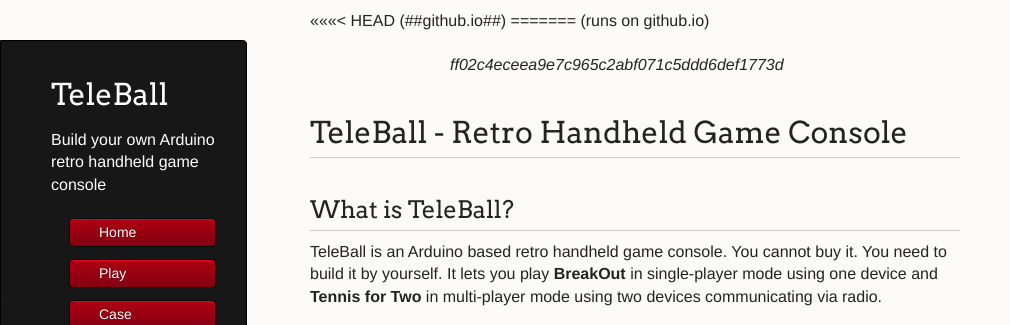
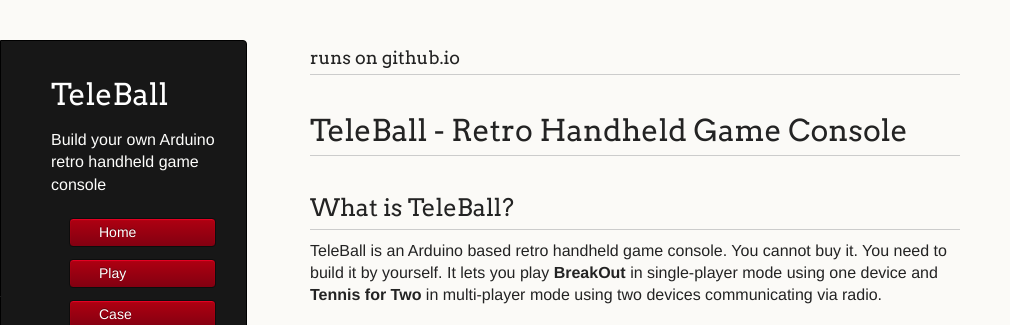
Before and after one commit to sy2002/TeleBall, a Jekyll site: the page built from index.md, in a window 1280 px wide and 900 px high, cut to the strip 0-325 px from the top of the window. Shown: the whole strip, without its empty margins (0-1010 px from the left). Built offline with Jekyll 4.4.1, drawn with Linux system fonts in a browser that asks for light colours.

Commit message:
wip resolve GitHub Pages display issues

```diff
--- /dev/null
+++ b/CNAME
@@ -0,0 +1 @@
+teleball.org
--- a/index.md
+++ b/index.md
@@ -3,11 +3,7 @@
 layout: default
 ---
 
-<<<<<<< HEAD
-(##github.io##)
-=======
-(runs on github.io)
->>>>>>> ff02c4eceea9e7c965c2abf071c5ddd6def1773d
+### runs on github.io ###
 
 TeleBall - Retro Handheld Game Console
 ======================================
```
